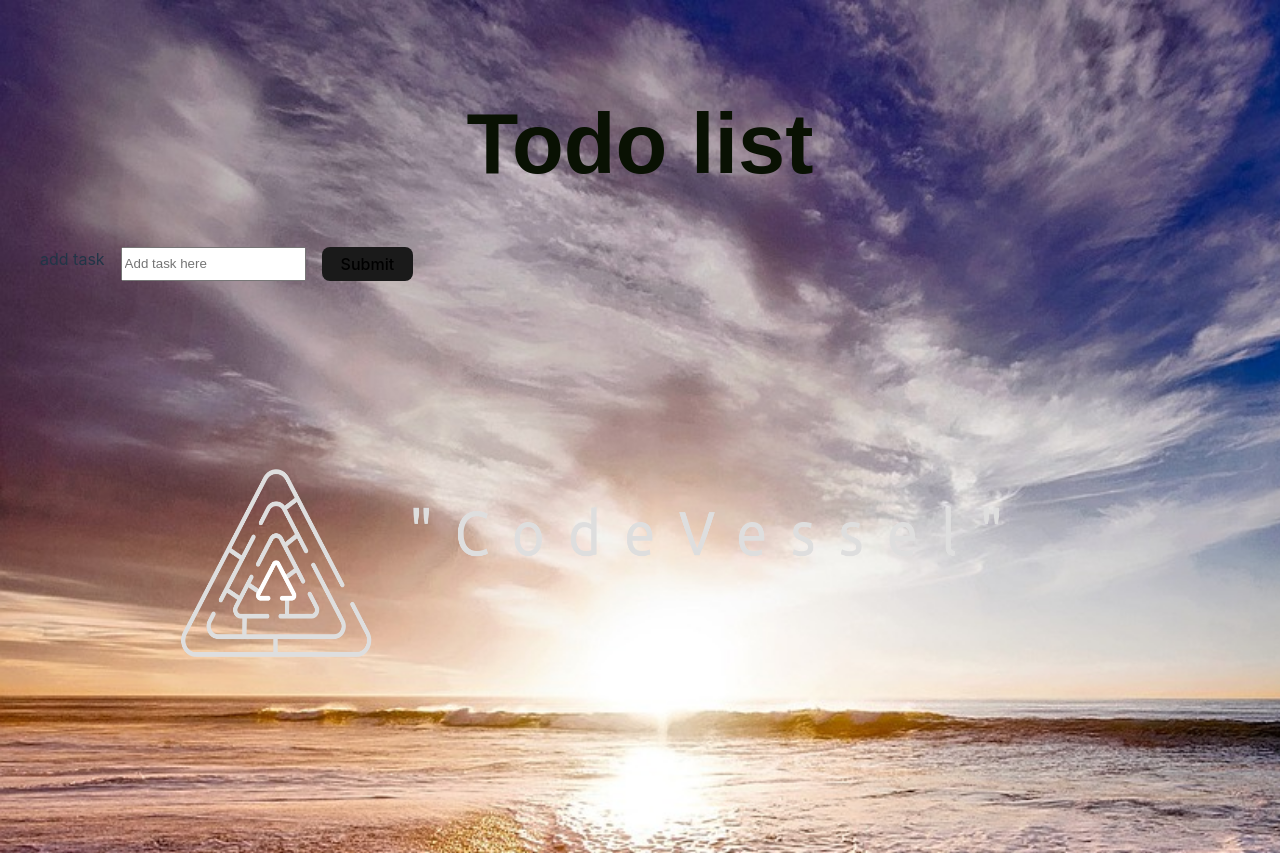
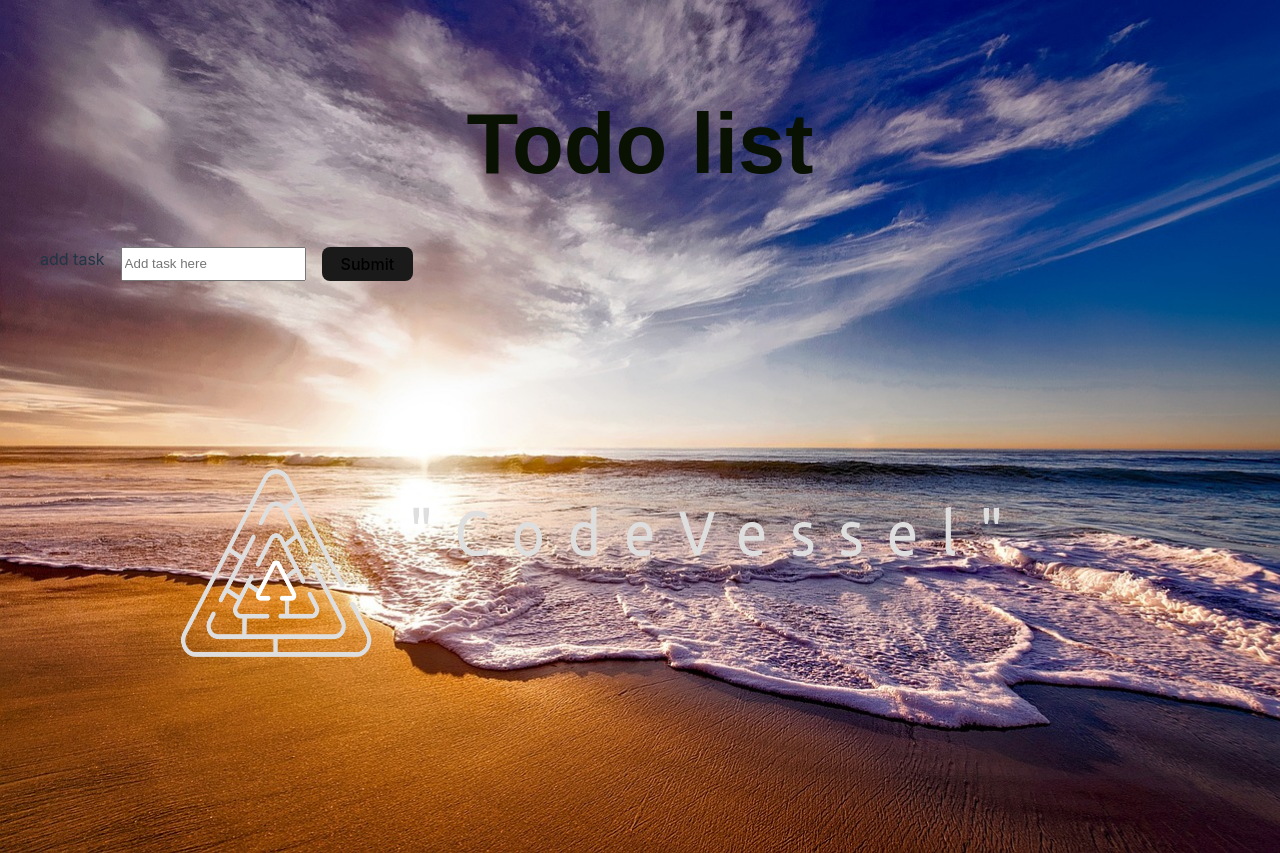
Before and after one commit to ChrisForti/todo-list, a React (Vite) app: page / in a window 1280 px wide. Built offline with nearby package versions, Linux system fonts and the light colour scheme.

Commit message:
Changed background size back to cover.

```diff
--- a/src/index.css
+++ b/src/index.css
@@ -1,7 +1,7 @@
 :root {
   background-image: url(./assets/beach-1751455_1280.jpg);
   background-repeat: no-repeat;
-  background-size: 2000px;
+  background-size: cover;
   font-family: Inter, system-ui, Avenir, Helvetica, Arial, sans-serif;
   line-height: 1.5;
   font-weight: 400;
```
